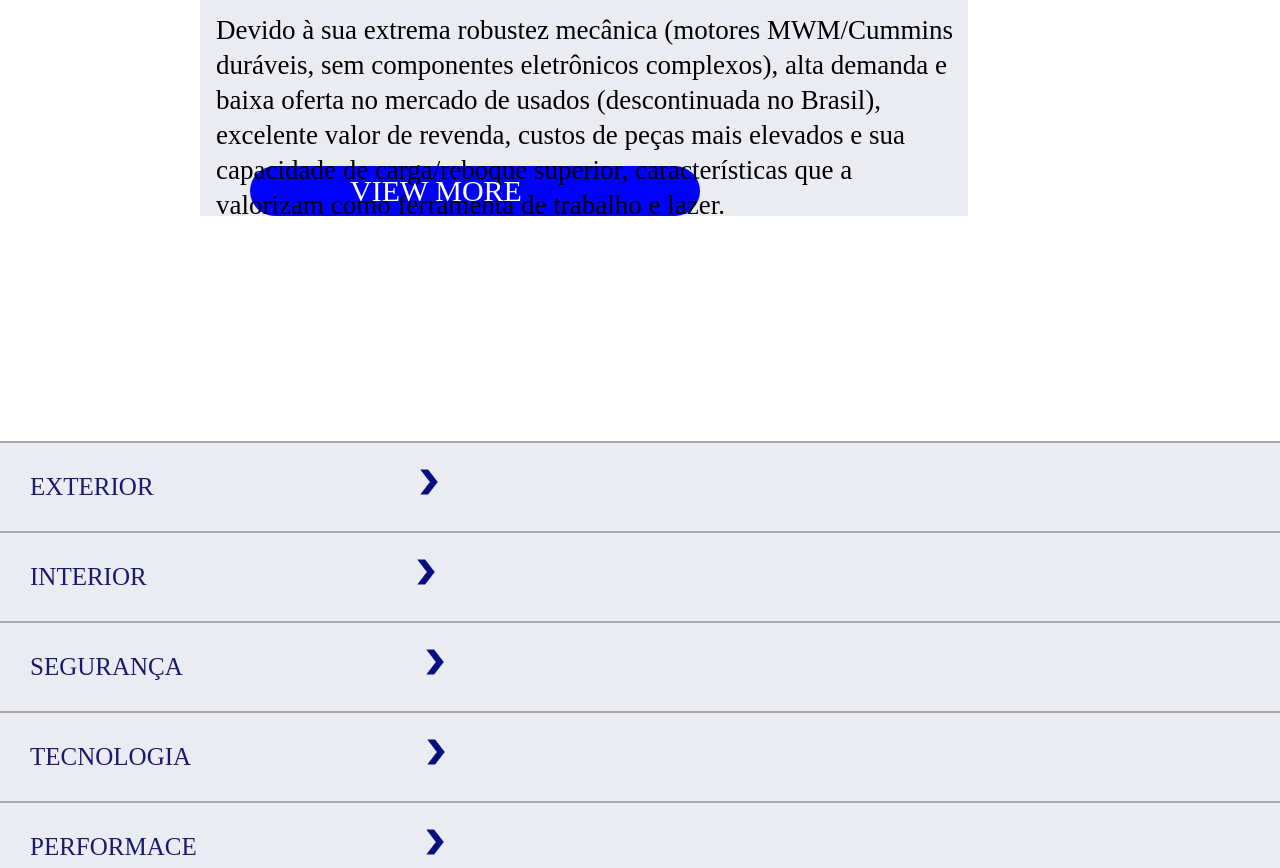
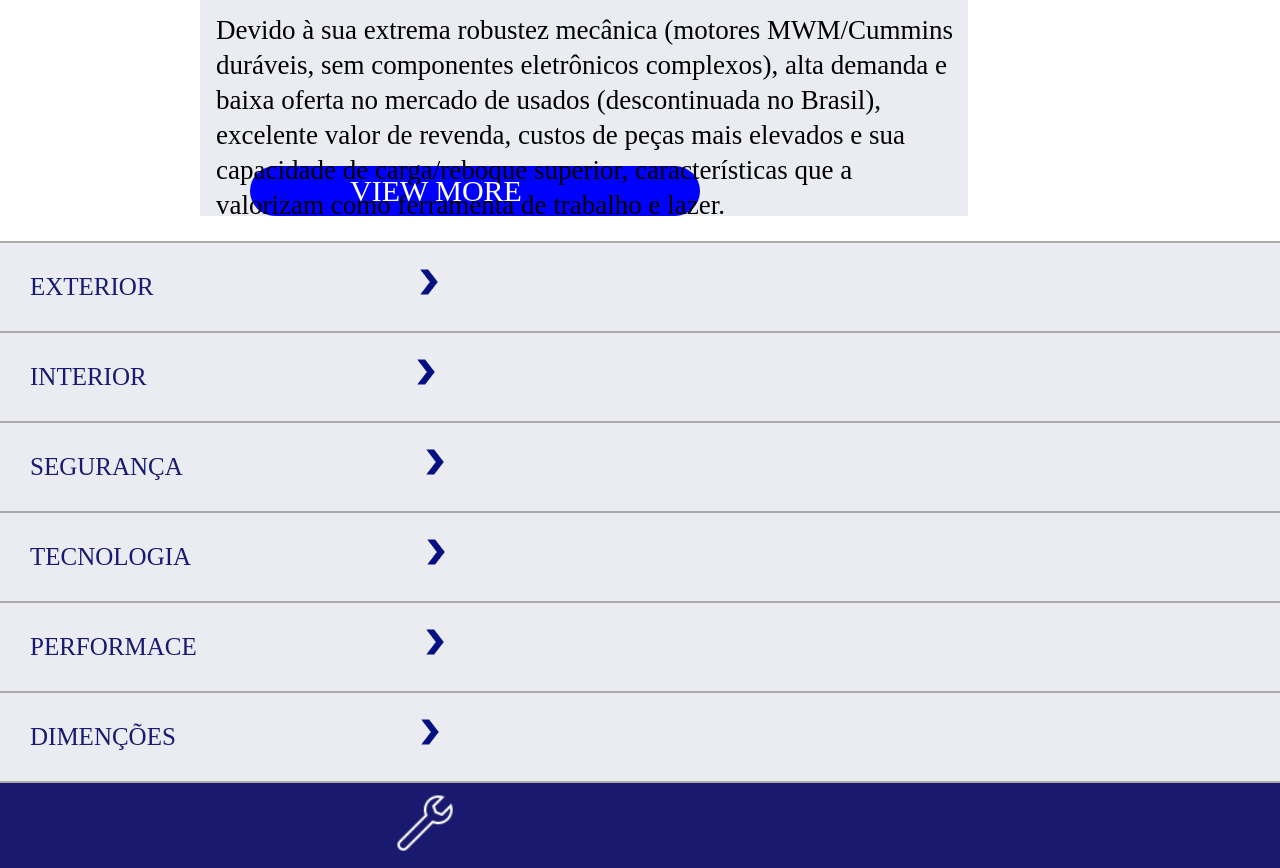
Before and after one commit to welitomColaco-20/ProjectFord_portifolio, a plain HTML site: page index.html in a window 1280 px wide. Shown: the part 3957-4825 px from the top of the page. Drawn offline with Linux system fonts and the light colour scheme.

Commit message:
Modify margin values in style.css
Adjusted margin properties for layout consistency.

```diff
--- a/style.css
+++ b/style.css
@@ -189,7 +189,7 @@ color: midnightblue;
 
 }
 .sesaocaractere{
-margin-top:300px;
+margin-top:100px;
 
   }
 
@@ -200,7 +200,7 @@ margin-top:300px;
 .carinf{
   width:100%;
   padding:6px;
-
+  margin-bottom:-60px;
    line-height:35px;
   font-size:27px;
 }
```
